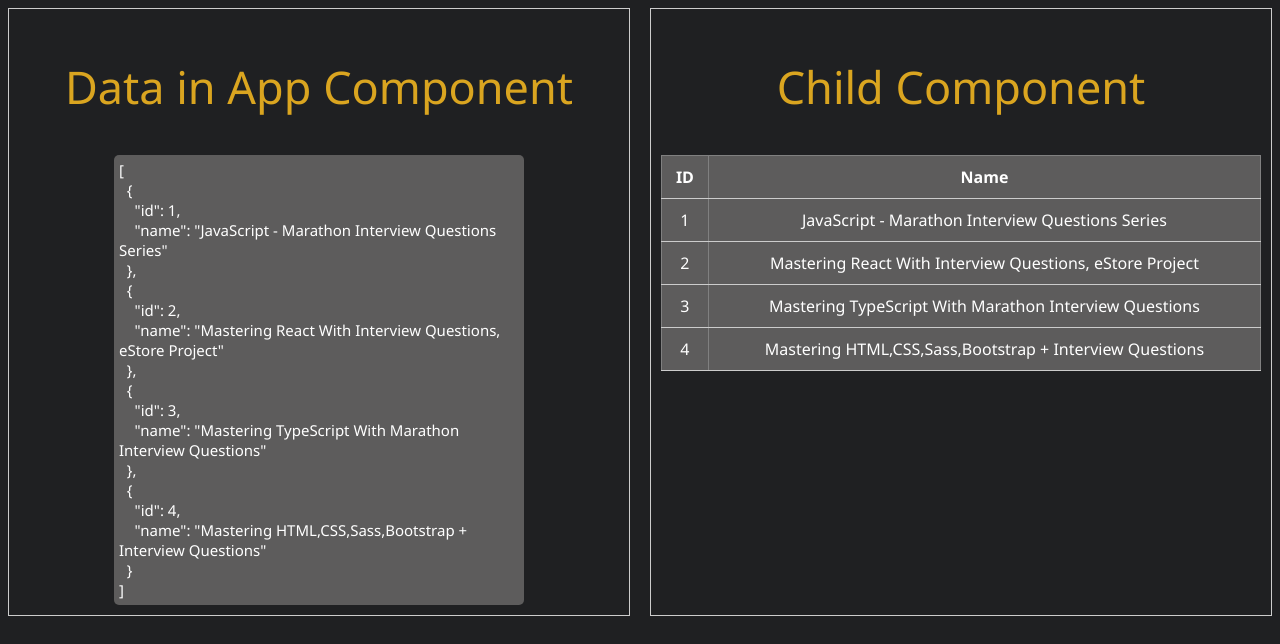
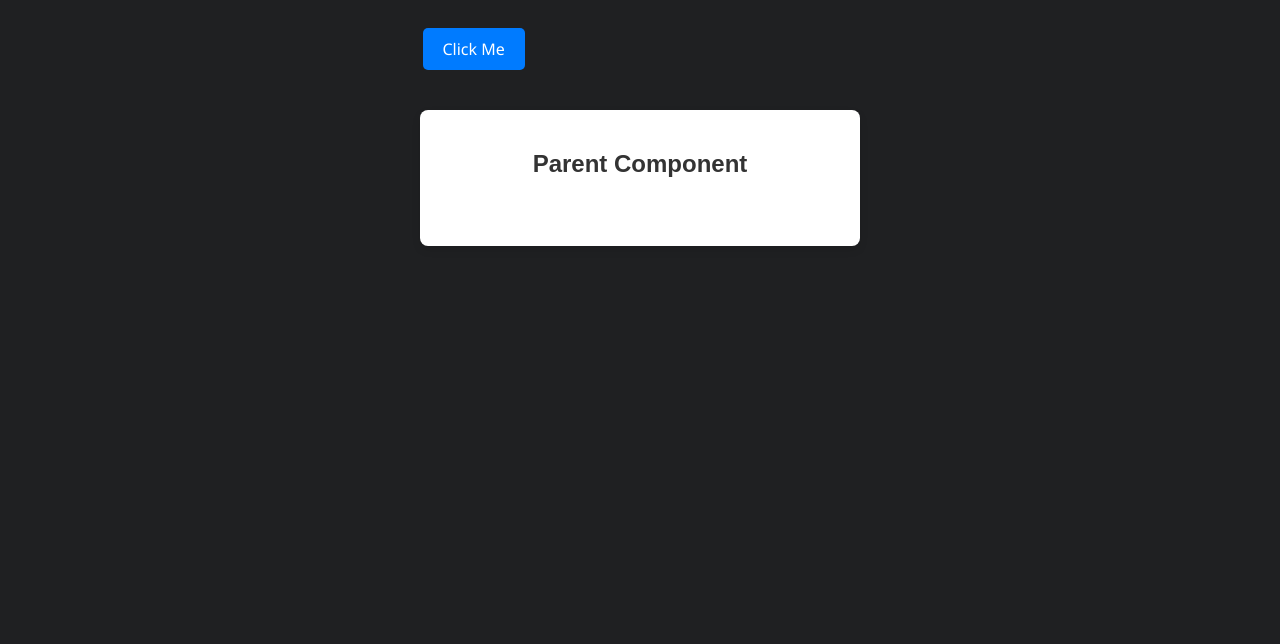
Before and after one commit to tee2490/AngularBasic, an Angular app: page / in a window 1280 px wide. Shown: the top 644 px of the page. Built offline with nearby package versions, Linux system fonts and the light colour scheme.

Commit message:
Section05 Property Decorators - @Output

```diff
--- a/src/app/app.component.css
+++ b/src/app/app.component.css
@@ -1,27 +1,40 @@
-h2 {
-  text-align: center;
-  font-weight: 360;
-  color: goldenrod;
-  font-size: 45px;
-}
-pre {
-  font-size: 15px;
-  display: block;
-  background-color: #5d5c5c;
-  width: 400px;
-  margin: 0 auto;
-  padding: 5px;
-  border-radius: 5px;
-  text-wrap: wrap;
-}
-.container {
-  display: grid;
-  grid-template-columns: 1fr 1fr;
+/* App Component CSS */
+:host {
+  display: flex;
+  flex-direction: column;
+  justify-content: center;
+  align-items: center;
+  padding: 20px;
   gap: 20px;
 }
 
-.parent,
-.child {
-  border: 1px solid #ccc;
-  padding: 10px;
+app-child {
+  width: 100%;
+  max-width: 435px;
+  margin-bottom: 20px;
 }
+
+div {
+  display: flex;
+  flex-direction: column;
+  align-items: center;
+  padding: 20px;
+  background-color: white;
+  border-radius: 8px;
+  box-shadow: 0 4px 8px rgba(0, 0, 0, 0.1);
+  max-width: 400px;
+  width: 100%;
+}
+
+h2 {
+  font-family: "Arial", sans-serif;
+  font-size: 1.5rem;
+  color: #333;
+  margin-bottom: 10px;
+}
+
+p {
+  font-size: 1.2rem;
+  color: #555;
+  text-align: center;
+}
--- a/src/app/app.component.html
+++ b/src/app/app.component.html
@@ -1,10 +1,5 @@
-<div class="container">
-  <div class="parent">
-    <h2>Data in App Component</h2>
-    <pre>{{ courses | json }}</pre>
-  </div>
-  <div class="child">
-    <h2>Child Component</h2>
-    <app-child [showData]="courses"></app-child>
-  </div>
+<app-child (myEvent)="receiveChildEvent($event)"></app-child>
+<div>
+  <h2>Parent Component</h2>
+  <p>{{ message }}</p>
 </div>
--- a/src/app/app.component.ts
+++ b/src/app/app.component.ts
@@ -12,10 +12,9 @@ import { ChildComponent } from './child/child.component';
   styleUrl: './app.component.css',
 })
 export class AppComponent {
-  courses: { id: number; name: string }[] = [
-    { id: 1, name: 'JavaScript - Marathon Interview Questions Series' },
-    { id: 2, name: 'Mastering React With Interview Questions, eStore Project' },
-    { id: 3, name: 'Mastering TypeScript With Marathon Interview Questions' },
-    { id: 4, name: 'Mastering HTML,CSS,Sass,Bootstrap + Interview Questions' },
-  ];
+  message: string = '';
+
+  receiveChildEvent(eventData: string) {
+    this.message = eventData;
+  }
 }
--- a/src/app/child/child.component.css
+++ b/src/app/child/child.component.css
@@ -1,30 +1,14 @@
-table {
-  width: 100%;
-  border-collapse: collapse;
-  margin-bottom: 20px;
+button {
+  background-color: #007bff;
+  color: white;
+  border: none;
+  border-radius: 5px;
+  padding: 10px 20px;
+  font-size: 1rem;
+  cursor: pointer;
+  transition: background-color 0.3s;
 }
 
-thead {
-  background-color: #5d5c5c;
-  font-weight: bold;
+button:hover {
+  background-color: #0056b3;
 }
-
-th {
-  padding: 10px;
-  text-align: center;
-  border-bottom: 1px solid #ccc;
-}
-
-tbody {
-  background-color: #5d5c5c;
-}
-
-tr:nth-child(even) {
-  background-color: #5d5c5c;
-}
-
-td {
-  padding: 10px;
-  border-bottom: 1px solid #ccc;
-  text-align: center;
-}
--- a/src/app/child/child.component.html
+++ b/src/app/child/child.component.html
@@ -1,14 +1 @@
-<table border="1">
-  <thead>
-    <th>ID</th>
-    <th>Name</th>
-  </thead>
-  <tbody>
-    @for (item of showData; track item.id) {
-      <tr>
-        <td>{{ item.id }}</td>
-        <td>{{ item.name }}</td>
-      </tr>
-    }
-  </tbody>
-</table>
+<button (click)="emitEvent()">Click Me</button>
--- a/src/app/child/child.component.ts
+++ b/src/app/child/child.component.ts
@@ -1,5 +1,6 @@
-import { Component, Input } from '@angular/core';
+import { Component, Output } from '@angular/core';
 import { CommonModule } from '@angular/common';
+import { EventEmitter } from '@angular/core';
 
 @Component({
   selector: 'app-child',
@@ -9,5 +10,9 @@ import { CommonModule } from '@angular/common';
   styleUrl: './child.component.css',
 })
 export class ChildComponent {
-  @Input() showData: { id: number; name: string }[] = [];
+  @Output() myEvent = new EventEmitter();
+
+  emitEvent() {
+    this.myEvent.emit('Event emitted from child component');
+  }
 }
```
